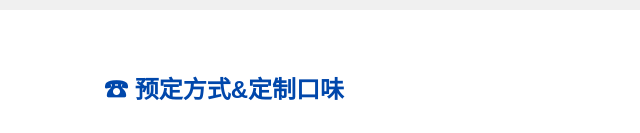
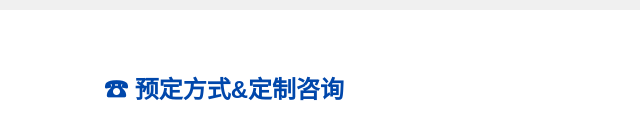
Before and after one commit to superman0714/myweb0714, a plain HTML site: page index.html in a window 1280 px wide. Shown: the part 655-788 px from the top of the page, 416-1056 px from the left. Drawn offline with Linux system fonts and the light colour scheme.

Commit message:
Update index.html

```diff
--- a/index.html
+++ b/index.html
@@ -131,7 +131,7 @@
         </div>
 
         <div class="contact-section" id="contact">
-            <h2>☎ 预定方式&定制口味</h2>
+            <h2>☎ 预定方式&定制咨询</h2>
             <div class="contact-info">
                 <p>电话：130-6777-9572</p>
                 <p>微信：130-6777-9572</p>
```
